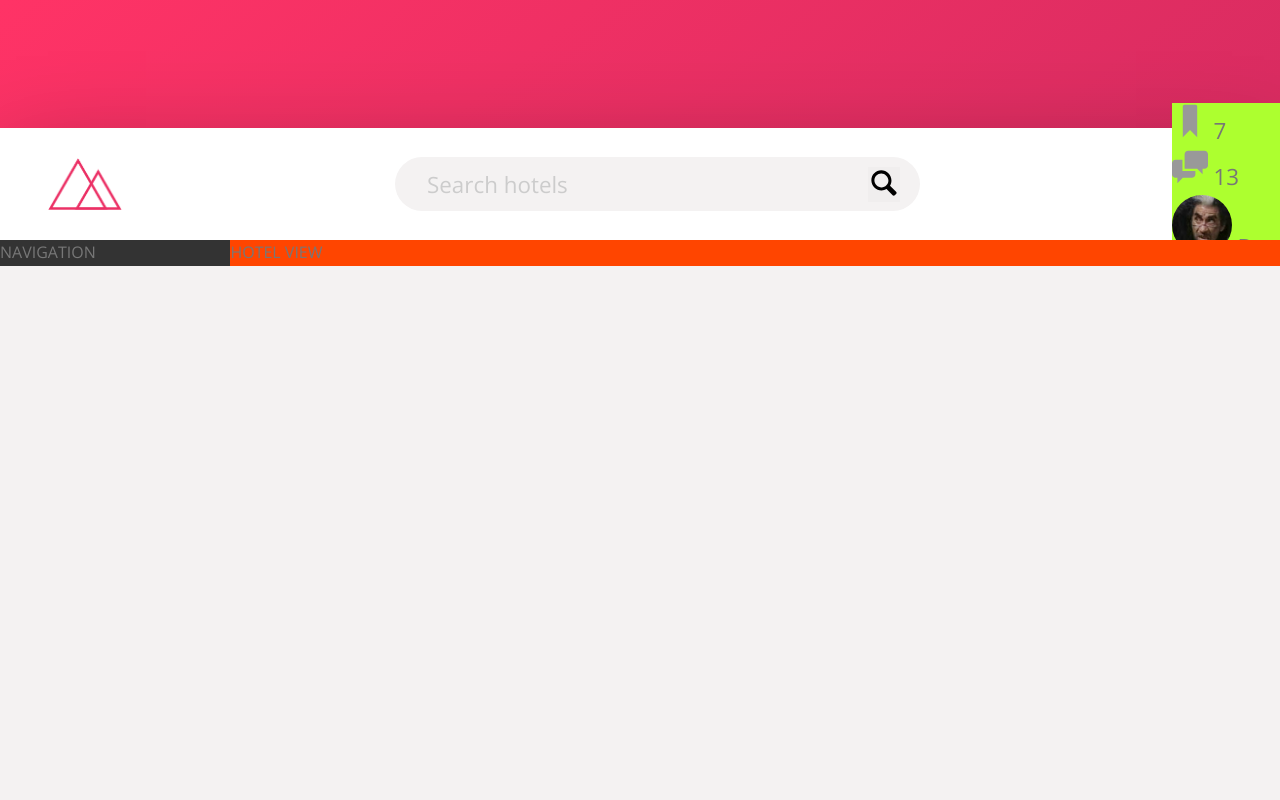
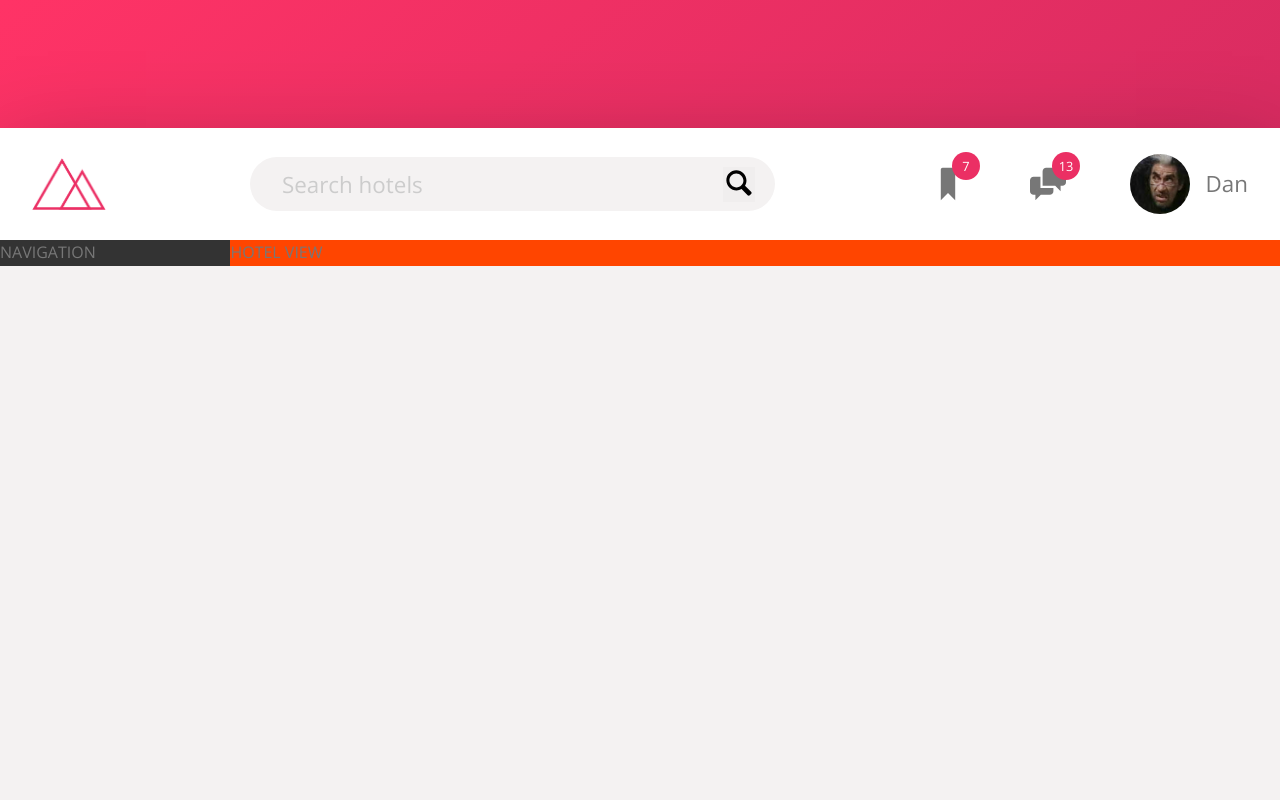
Before and after one commit to danvarga1985/HTML-CSS-FLEXBOX-DEMO-PROJECT, a website: page index.html in a window 1280 px wide. Shown: the top 800 px of the page. Drawn offline with nearby package versions, Linux system fonts and the light colour scheme.

Commit message:
Finish Header

```diff
--- a/sass/_components.scss
+++ b/sass/_components.scss
@@ -2,7 +2,7 @@
 // LOGO
 .logo {
     height: 3.25rem;
-    margin-left: 3rem;
+    margin-left: 2rem;
 }
 
 //////////////////////////////////////////////////////////////////
@@ -65,28 +65,55 @@
 //////////////////////////////////////////////////////////////////
 // USER NAVIGATION
 .user-nav {
-    background-color: greenyellow;
+    align-self: stretch;
+
+    display: flex;
+    align-items: center;
+
+    // All direct children
+    & > * {
+        padding: 0 2rem;
+        cursor: pointer;
+        height: 100%;
+
+        display: flex;
+        align-items: center;
+    }
+
+    & > *:hover {
+        background-color: var(--color-grey-light-2);
+    }
 
     &__icon-box {
+        position: relative;
     }
 
     &__icon {
         height: 2.25rem;
         width: 2.25rem;
-        fill: var(--color-grey-dark-3)
+        fill: var(--color-grey-dark-2);
     }
 
     &__notification {
-    }
+        font-size: 0.8rem;
+        height: 1.75rem;
+        width: 1.75rem;
+        border-radius: 100px;
+        background-color: var(--color-primary);
+        color: var(--color-white);
+        position: absolute;
+        top: 1.5rem;
+        right: 1.1rem;
 
-    &__user {
+        // Center text in the notification
+        display: flex;
+        justify-content: center;
+        align-items: center;
     }
 
     &__user-photo {
         height: 3.75rem;
         border-radius: 50%;
-    }
-
-    &__user-name {
+        margin-right: 1rem;
     }
 }
```
Also changed, not shown: css/style.css, 1 other file.
